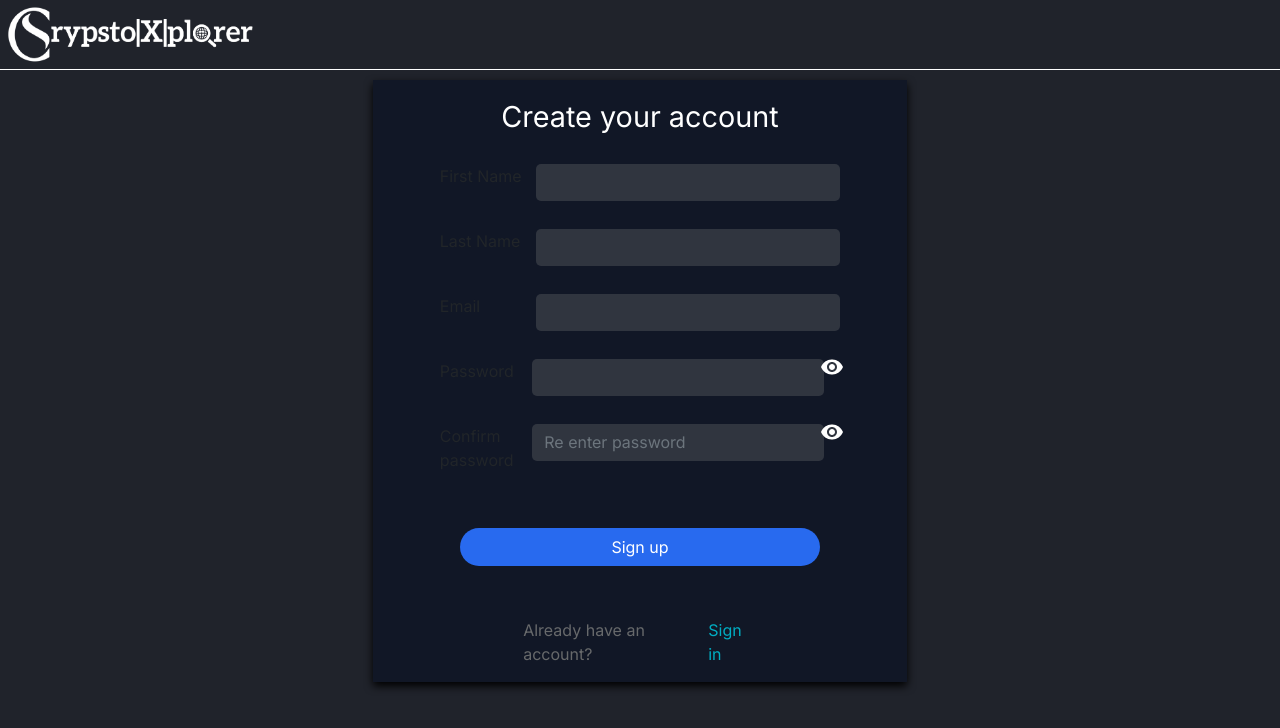
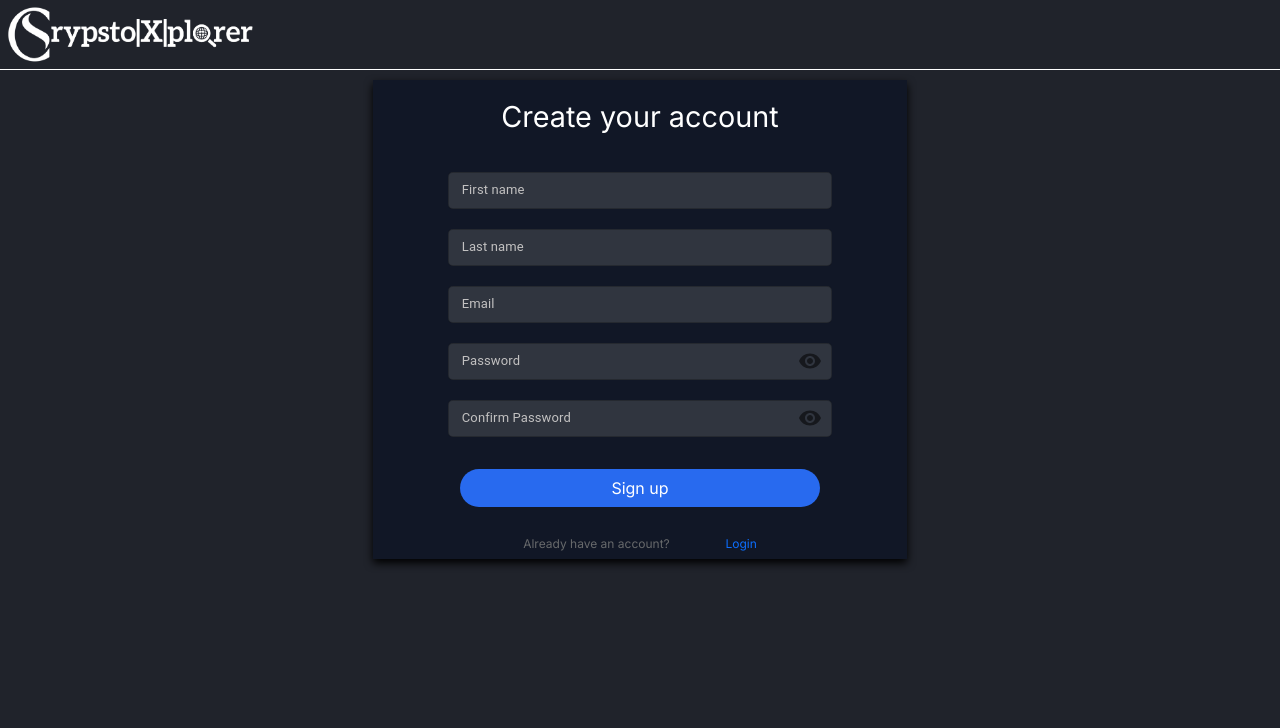
Before and after one commit to SEP-Group-28/Data-Explorer-FrontEnd, a React (Vite) app: page /register in a window 1280 px wide. Shown: the top 728 px of the page. Built offline with nearby package versions, Linux system fonts and the light colour scheme.

Commit message:
Modify register components

```diff
--- a/src/views/register/Register.jsx
+++ b/src/views/register/Register.jsx
@@ -1,17 +1,20 @@
 import React,{useState} from "react";
 import { Link } from "react-router-dom";
 import HeaderOne from "../../components/headers/HeaderOne";
-import { Form, FormControl } from "react-bootstrap";
+import { Form } from "react-bootstrap";
 import GoogleButton from "react-google-button";
 import { useEffect } from "react";
 import { CLIENT_ID } from "../../config";
 import Validation from "../../Validations";
 import AuthServices from "../../services/AuthServices"
 
+import IconButton from "@mui/material/IconButton";
+import OutlinedInput from "@mui/material/OutlinedInput";
+import InputLabel from "@mui/material/InputLabel";
+import InputAdornment from "@mui/material/InputAdornment";
+import { FormControl } from "@mui/material";
+import Visibility from "@mui/icons-material/Visibility";
 import VisibilityOff from "@mui/icons-material/VisibilityOff";
-import Visibility from "@mui/icons-material/Visibility";
-import IconButton from "@mui/material/IconButton";
-import { Password } from "@mui/icons-material";
 
 function Register() {
 
@@ -24,7 +27,11 @@ function Register() {
 
   };
   const [state, setState] = useState(formValues);
-  const [errorData,setErrorData] = useState({});
+
+  const [fNameError,setfNameError]=useState("")
+  const [lNameError,setlNameError]=useState("")
+  const [emailError, setEmailError] =useState("")
+  const [passwordError,setPasswordError] = useState("")
   const [confirmPassError,setConfirmPassError]=useState("")
   const errors = {};
 
@@ -52,7 +59,11 @@ function Register() {
       error.details.map((item)=>{
         errors[item.path[0]] = item.message;
       });
-
+      if (errors["Confirm Password"]) setConfirmPassError(errors["Confim Password"])
+      if (errors["Password"]) setPasswordError(errors["Password"])
+      if(errors["First Name"]) setfNameError(errors["First Name"])
+      if(errors["Last Name"]) setlNameError(errors["Last Name"])
+      if(errors["Email"]) setEmailError(errors["Email"])
 
     }else{
       try{
@@ -62,108 +73,112 @@ function Register() {
         console.log(error.response.data.message)
         console.log("Failed registration")
       }
-
     }
-
-    setErrorData(errors);
-
-
-
-
-
   }
 
-  // const handleCallbackResponse =(response)=>{
-  //   console.log("Encoded JWT ID token:" + response.credential)
-  // }
-
-  // useEffect(()=>{
-  //   google.accounts.id.initialize({
-  //     client_id: CLIENT_ID,
-  //     callback: handleCallbackResponse
-  //   });
-  //   google.accounts.id.renderButton(
-  //     document.getElementById("signUpDiv"),
-  //     {theme: "outline", size:"large"}
-  //   );
-
-  // },[])
   return (
     <div className="Register ">
       <HeaderOne />
       <div className="register-container col-9 col-sm-8 col-lg-5 col-md-6 col-xl-5 col-xxl-5 container d-flex flex-column " style={{ backgroundColor: "rgb(17, 23, 38)" }}>
-        <header>Create your account</header>
+        <header style={{textAlign:"center"}}>Create your account</header>
 
-        <Form className="register-form container  d-flex flex-column col-xl-10">
-          {errorData["First Name"] !== "" && (
-              <p className="d-flex justify-content-center mb-0" style={{ color: "red" }}>
-                {errorData["First Name"]}
+        <Form className="register-form container col-xl-10 d-flex flex-column ">
+
+          <FormControl sx={{ m: 1  }} variant="outlined" className="register-form-control">
+            <InputLabel sx={{fontSize:"13px",mt:"-7px"}} className="inputLabel" htmlFor="outlined-adornment-firstname">
+              First name
+            </InputLabel>
+            <OutlinedInput className="outLineInput" id="outlined-adornment-firstname" type={"text"}
+              style={{ color: "rgb(194, 193, 193)", fontSize: "13px" }}
+              name="First Name" onChange={handleChange} error={fNameError != ""} label="First Name"/>
+          </FormControl>
+          {fNameError !== "" && (
+              <p className="login-signup-error  mb-0" style={{ color: "red", fontSize: "10px" }}>
+                {fNameError}
               </p>
             )}
-          <Form.Group className="formGroup mb-3 d-flex flex-row" id="formFirstName">
-            <Form.Label className="register-form-label">First Name</Form.Label>
-            <Form.Control className="register-form-control" type="text" place holder="Enter first name" name="First Name"
-              onChange={handleChange} required/>
-          </Form.Group>
 
-          {errorData["Last Name"] !== "" && (
-              <p className="d-flex justify-content-center mb-0" style={{ color: "red" }}>
-                {errorData["Last Name"]}
+
+          <FormControl sx={{ m: 1 }} variant="outlined" className="register-form-control">
+            <InputLabel sx={{fontSize:"13px",mt:"-7px"}} className="inputLabel" htmlFor="outlined-adornment-lastname">
+              Last name
+            </InputLabel>
+            <OutlinedInput className="outLineInput" id="outlined-adornment-lastname" type={"text"}
+              style={{ color: "rgb(194, 193, 193)", fontSize: "13px" }}
+              name="Last Name" onChange={handleChange} error={lNameError != ""} label="Last Name"/>
+          </FormControl>
+          {lNameError !== "" && (
+              <p className=" login-signup-error mb-0" style={{ color: "red", fontSize: "10px" }}>
+                {lNameError}
               </p>
             )}
-          <Form.Group className="formGroup mb-3 d-flex flex-row" id="formLastName">
-            <Form.Label className="register-form-label">Last Name</Form.Label>
-            <Form.Control className="register-form-control" type="text" place holder="Enter last name" name="Last Name"
-              onChange={handleChange} required/>
-          </Form.Group>
-
-          {errorData["Email"] !== "" && (
-              <p className="d-flex justify-content-center mb-0" style={{ color: "red" }}>
-                {errorData["Email"]}
-              </p>
-            )}
-          <Form.Group className="formGroup mb-3 d-flex flex-row" id="formEmail">
-            <Form.Label className="register-form-label">Email</Form.Label>
-            <Form.Control className="register-form-control" type="email" place holder="Enter email" name="Email"
-              onChange={handleChange} required/>
-          </Form.Group>
-
-          {errorData["Password"] !== "" && (
-              <p className="d-flex justify-content-center mb-0" style={{ color: "red" }}>
-                {errorData["Password"]}
-              </p>
-            )}
-          <Form.Group className="formGroup mb-3 d-flex flex-row" id="formPassword">
-            <Form.Label className="register-form-label">Password</Form.Label>
-            <Form.Control className="register-form-control" place holder="Enter password" name="Password"
-              type={showPassword ? 'text' : 'password'}
-              onChange={handleChange} required/>
-              <IconButton style={{backgroundColor:"#30353F", width:"0px",height:"0px",color:"white"}} onClick={togglePassword}>
-              {showPassword? <VisibilityOff   /> : <Visibility/> }
-              </IconButton>
-          </Form.Group>
-
-          {errorData["Confirm Password"] !== "" && (
-              <p className="d-flex justify-content-center mb-0" style={{ color: "red" }}>
-                {errorData["Confirm Password"]}
-              </p>
-            )}
-          <Form.Group className="formGroup  mb-3 d-flex flex-row" id="formFirstName">
-            <Form.Label className="register-form-label">Confirm password</Form.Label>
-            <Form.Control  className="register-form-control passControl"  placeholder={"Re enter password"} name="Confirm Password"
-              type={showConfirmPassword ? 'text' : 'password'}
-              onChange={handleChange} required/>
-              <IconButton style={{backgroundColor:"#30353F", width:"0px",height:"0px",color:"white"}} onClick={toggleConfirmPassword}>
-              {showConfirmPassword? <VisibilityOff   /> : <Visibility/> }
-              </IconButton>
-          </Form.Group>
 
 
-            <button type="submit" className="login-btn mb-10" id="login-btn" onClick={handleSubmit}>Sign up</button>
-            {/* <div id="signUpDiv"></div> */}
-            <div className="d-flex flex-row col-7 align-self-center justify-content-between">
-            <p>Already have an account?</p>
-            <Link style={{textDecoration:"none"}} to="/login"><span >Sign in</span></Link>
+            <FormControl sx={{ m: 1 }} variant="outlined" className="register-form-control">
+              <InputLabel sx={{fontSize:"13px",mt:"-7px"}} className="inputLabel" htmlFor="outlined-adornment-email">
+                Email
+              </InputLabel>
+              <OutlinedInput className="outLineInput" id="outlined-adornment-email" type={"email"}
+                style={{ color: "rgb(194, 193, 193)", fontSize: "13px" }}
+                name="Email" onChange={handleChange} error={emailError != ""} label="Email"/>
+            </FormControl>
+            {emailError !== "" && (
+                <p className="login-signup-error mb-0" style={{ color: "red", fontSize: "10px" }}>
+                  {emailError}
+                </p>
+              )
+            }
+
+           <FormControl sx={{ m: 1 }} variant="outlined" className="register-form-control">
+            <InputLabel sx={{fontSize:"13px",mt:"-7px"}} className="inputLabel"htmlFor="outlined-adornment-password">
+              Password
+            </InputLabel>
+            <OutlinedInput className="outLineInput" id="outlined-adornment-password" type={showPassword ? "text" : "password"}
+              style={{ color: "rgb(194, 193, 193)", fontSize: "13px" }}
+              name="Password" onChange={handleChange} error={passwordError != ""}
+              endAdornment={
+                <InputAdornment position="end">
+                  <IconButton aria-label="toggle password visibility" onClick={togglePassword} edge="end">
+                    {showPassword ? <VisibilityOff /> : <Visibility />}
+                  </IconButton>
+                </InputAdornment>
+              }
+              label="Password"
+            />
+          </FormControl>
+          {passwordError !== "" && (
+            <p className="login-signup-error mb-0" style={{ color: "red", fontSize: "10px" }}>
+              {passwordError}
+            </p>
+          )}
+
+          <FormControl sx={{ m: 1 }} variant="outlined" className="register-form-control">
+            <InputLabel sx={{fontSize:"13px",mt:"-7px"}} className="inputLabel"htmlFor="outlined-adornment-confirmPassword">
+              Confirm Password
+            </InputLabel>
+            <OutlinedInput className="outLineInput" id="outlined-adornment-confirmPassword" type={showConfirmPassword ? "text" : "password"}
+              style={{ color: "rgb(194, 193, 193)", fontSize: "13px" }}
+              name="Confirm Password" onChange={handleChange} error={confirmPassError != ""}
+              endAdornment={
+                <InputAdornment position="end">
+                  <IconButton aria-label="toggle confrimPassword visibility" onClick={toggleConfirmPassword} edge="end">
+                    {showConfirmPassword ? <VisibilityOff /> : <Visibility />}
+                  </IconButton>
+                </InputAdornment>
+              }
+              label="Confirm Password"
+            />
+          </FormControl>
+          {confirmPassError !== "" && (
+            <p className="login-signup-error mb-0" style={{ color: "red", fontSize: "10px" }}>
+              {confirmPassError}
+            </p>
+          )}
+
+            <button type="submit" className="login-btn signup-btn" id="login-btn" onClick={handleSubmit}>Sign up</button>
+            <div className=" col-7 align-self-center justify-content-between register-login-footer register-footer">
+              <p style={{ fontSize: "12px" }}>Already have an account?</p>
+              <span style={{ fontSize: "12px" }}><Link style={{textDecoration:"none"}} to="/login">Login</Link></span>
             </div>
         </Form>
       </div>
```
